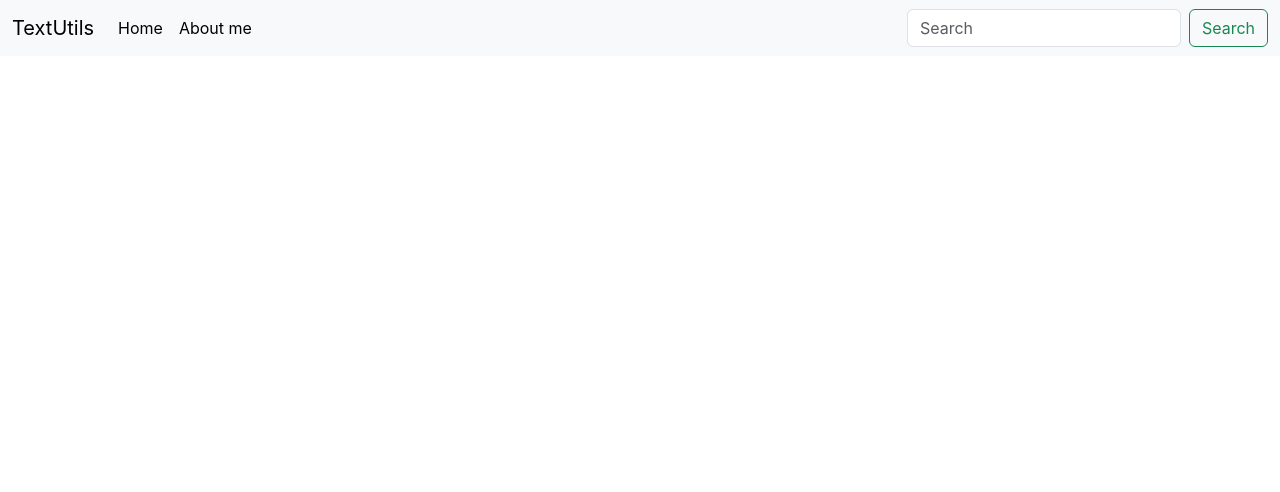
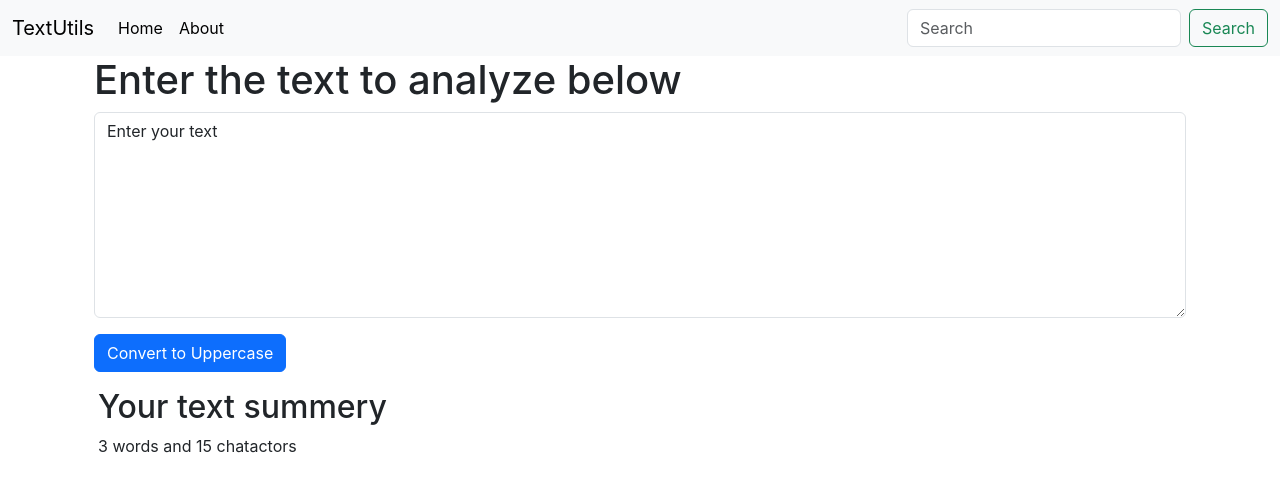
Before and after one commit to Shuva-max/TextUtils-App, a React (Create React App) app: page / in a window 1280 px wide. Shown: the top 492 px of the page. Built offline with nearby package versions, Linux system fonts and the light colour scheme.

Commit message:
Adding a new component called TextForm

```diff
--- a/src/App.js
+++ b/src/App.js
@@ -1,11 +1,17 @@
 import React from "react";
 import Navbar from "./components/Navbar";
+import TextForm from "./components/TextForm";
 import "./App.css";
 
 function App() {
   return (
     <React.Fragment>
-      <Navbar title="TextUtils" aboutText="About me"/>
+      <Navbar title="TextUtils"/>
+
+      <div className="container">
+        <TextForm heading="Enter the text to analyze below"/>
+      </div>
+
 
     </React.Fragment>
   );
--- a/src/components/Navbar.js
+++ b/src/components/Navbar.js
@@ -57,5 +57,5 @@ Navbar.propTypes = {
 
 Navbar.defaultProps = {
     title: "Set Title here",
-    aboutText: "About text here"
+    aboutText: "About"
 };
--- /dev/null
+++ b/src/components/TextForm.js
@@ -0,0 +1,43 @@
+import React, { useState } from "react";
+
+export default function TextForm(props) {
+  const handleUpClick = () => {
+    console.log("Up-button click");
+    let upText = text.toUpperCase();
+    setText(upText);
+  };
+  const handleOnChange = (event) => {
+    console.log("on change");
+    setText(event.target.value);
+  };
+  const [text, setText] = useState("Enter your text");
+
+  return (
+    <React.Fragment>
+        <div className="container">
+        <h1>{props.heading}</h1>
+        <div className="mb-3">
+          <textarea
+            className="form-control"
+            value={text}
+            onChange={handleOnChange}
+            id="exampleFormControlTextarea1"
+            rows="8"
+          ></textarea>
+        </div>
+
+        <button className="btn btn-primary" onClick={handleUpClick}>
+          Convert to Uppercase
+        </button>
+        </div>
+
+        <div className="container my-3 mx-1">
+            <h2>Your text summery</h2>
+
+            <p>{text.split(" ").length} words and {text.length} chatactors</p>
+        </div>
+
+
+    </React.Fragment>
+  );
+}
```
